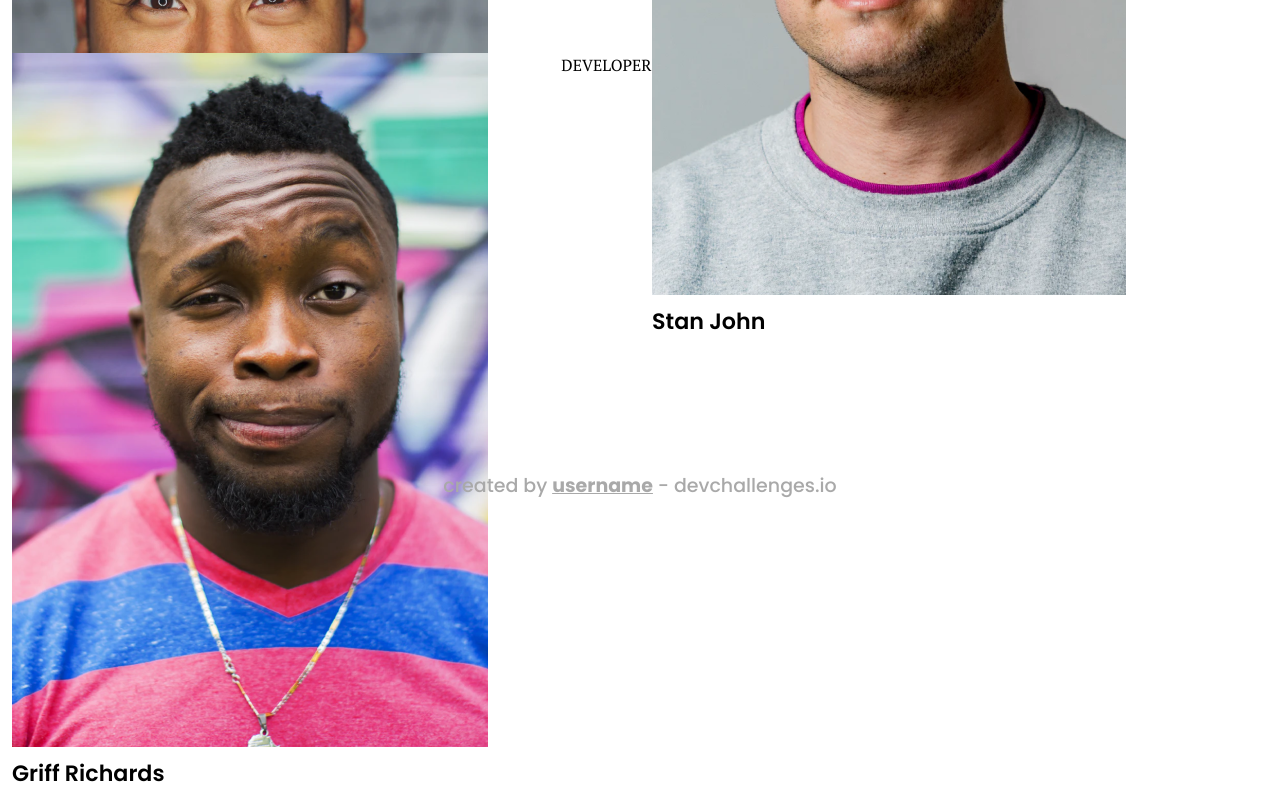
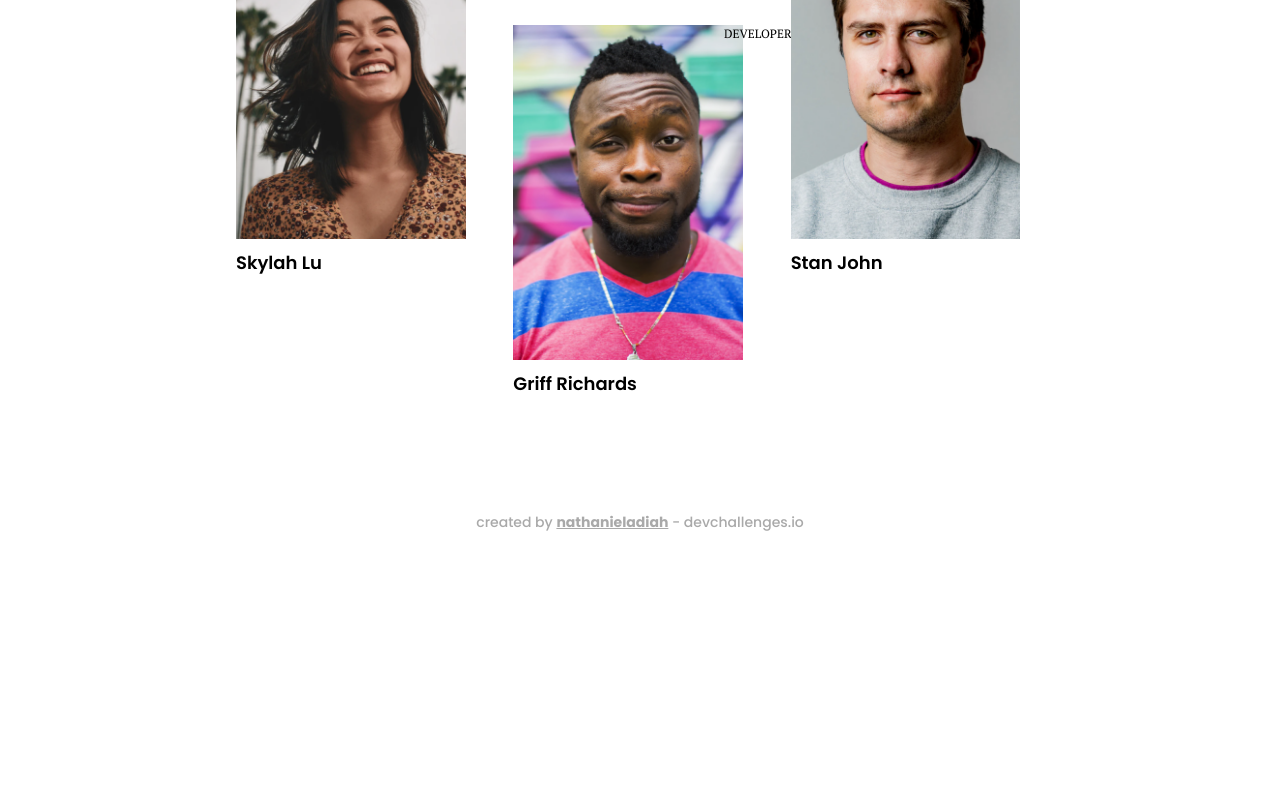
Before and after one commit to adiah-dev-challenges/team-page, a plain HTML site: page index.html in a window 1280 px wide. Shown: the part 951-1741 px from the top of the page. After the commit the page ends 1508 px from the top, so only its background shows below. Drawn offline with Linux system fonts and the light colour scheme.

Commit message:
Add desktop styles

```diff
--- a/assets/sass/abstracts/_type.scss
+++ b/assets/sass/abstracts/_type.scss
@@ -1,14 +1,10 @@
 $type-scale: (
 	small: (
 		300: 0.625rem,
-		400: 0.875rem,
+		400: 0.75rem,
+		500: 0.875rem,
 		600: 1.125rem,
 		700: 2.25rem),
-	large: (
-		300: 1rem,
-		400: 1.1875rem,
-		600: 2.827rem,
-		700: 5.653rem)
 );
 
 // 36px, lh 48, ls -0.045em -> page__header
@@ -20,6 +16,6 @@ $type-scale: (
 
 
 // 10 300
-// 14 400
+// 14 500
 // 18 600
 // 36 700
--- a/assets/sass/base/_reset.scss
+++ b/assets/sass/base/_reset.scss
@@ -34,7 +34,7 @@ p {
 // Set up the body
 body {
 	font-family: var(--ff-sans);
-	font-size: var(--fs-400);
+	font-size: var(--fs-500);
 	font-weight: 400;
 	background-color: #fff;
 	color: black;
--- a/assets/sass/layout/_hero.scss
+++ b/assets/sass/layout/_hero.scss
@@ -2,6 +2,11 @@
 
 .hero {
 	margin-bottom: 3.25rem;
+
+	@include abs.breakpoint(medium) {
+		width: 45%;
+		margin-bottom: 0;
+	}
 
 	&__title {
 		font-size: var(--fs-600);
@@ -11,7 +16,12 @@
 	}
 
 	&__body {
-		font-size: var(--fs-400);
+		font-size: var(--fs-500);
 		width: 88%;
+
+		@include abs.breakpoint(medium) {
+			width: 100%;
+			font-size: var(--fs-600);
+		}
 	}
 }
--- a/assets/sass/layout/_page.scss
+++ b/assets/sass/layout/_page.scss
@@ -2,11 +2,28 @@
 
 .team-page {
 	padding: 1.5rem 0.75rem;
+	min-height: 100vh;
+	display: flex;
+	flex-direction: column;
 
-
+	@include abs.breakpoint(medium) {
+		width: 65%;
+		max-width: abs.rem(935);
+		margin-inline: auto;
+	}
 }
 
 .header {
+
+	display: flex;
+	flex-direction: column;
+
+	@include abs.breakpoint(medium) {
+		flex-direction: row;
+		justify-content: space-between;
+		margin-top: 6.875rem;
+		margin-bottom: 6rem;
+	}
 
 	&__title {
 		margin-top: 3rem;
@@ -16,12 +33,20 @@
 		font-size: var(--fs-700);
 		line-height: 1.3;
 		letter-spacing: -0.045em;
+
+
+		@include abs.breakpoint(medium) {
+			width: 50%;
+			margin: 0;
+		}
 	}
+
 }
 
 .footer {
 	display: flex;
 	justify-content: center;
+	margin-top: auto;
 
 	&__attribution {
 		font-weight: 500;
--- a/assets/sass/layout/_team.scss
+++ b/assets/sass/layout/_team.scss
@@ -7,10 +7,31 @@
 	gap: 1.5rem;
 	margin-bottom: 8.375rem;
 
+	@include abs.breakpoint(medium) {
+		margin-bottom: 7.1875rem;
+
+		grid-template-columns: 1fr 1fr 1fr;
+		grid-template-rows: repeat(2, 30.5rem);
+	}
+
 	.team-member {
 		display: grid;
 		grid-template-columns: 1fr 7%;
 		gap: 10px 6px;
+		align-self: start;
+
+		@include abs.breakpoint-down(small) {
+			&:nth-child(2n) {
+				align-self: end;
+			}
+		}
+
+		@include abs.breakpoint(medium) {
+			&:nth-child(2),
+			&:nth-child(5) {
+				align-self: end;
+			}
+		}
 
 		&__role {
 			writing-mode: sideways-rl;
@@ -19,14 +40,23 @@
 			font-family: var(--ff-serif);
 			text-transform: uppercase;
 			font-weight: 400;
+
+			@include abs.breakpoint(medium) {
+				font-size: var(--fs-400);
+			}
 		}
 
 		&__name {
 			font-weight: 600;
+
+			@include abs.breakpoint(medium) {
+				font-size: var(--fs-600);
+			}
 		}
 
-		&:nth-child(2n) {
-			align-self: end;
-		}
+
+
+
+
 	}
 }
--- a/index.html
+++ b/index.html
@@ -74,7 +74,7 @@
       </div>
       <footer class="footer">
         <p class="footer__attribution">
-          created by <a href="#" class="footer__link">username</a> - devchallenges.io
+          created by <a href="https://devchallenges.io/portfolio/nathanieladiah" class="footer__link">nathanieladiah</a> - devchallenges.io
         </p>
       </footer>
     </main>
```
Also changed, not shown: dist/style.css, 1 other file.
